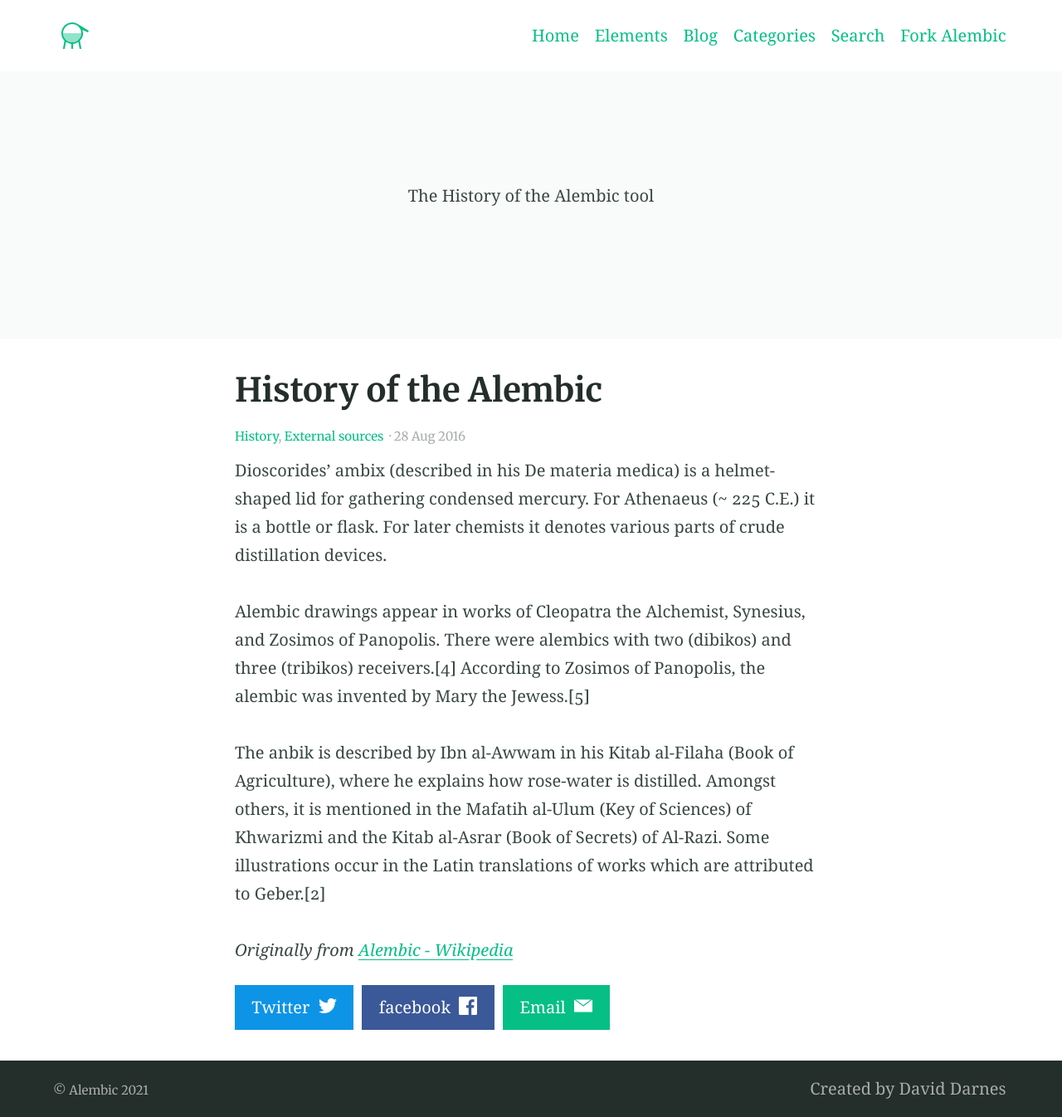
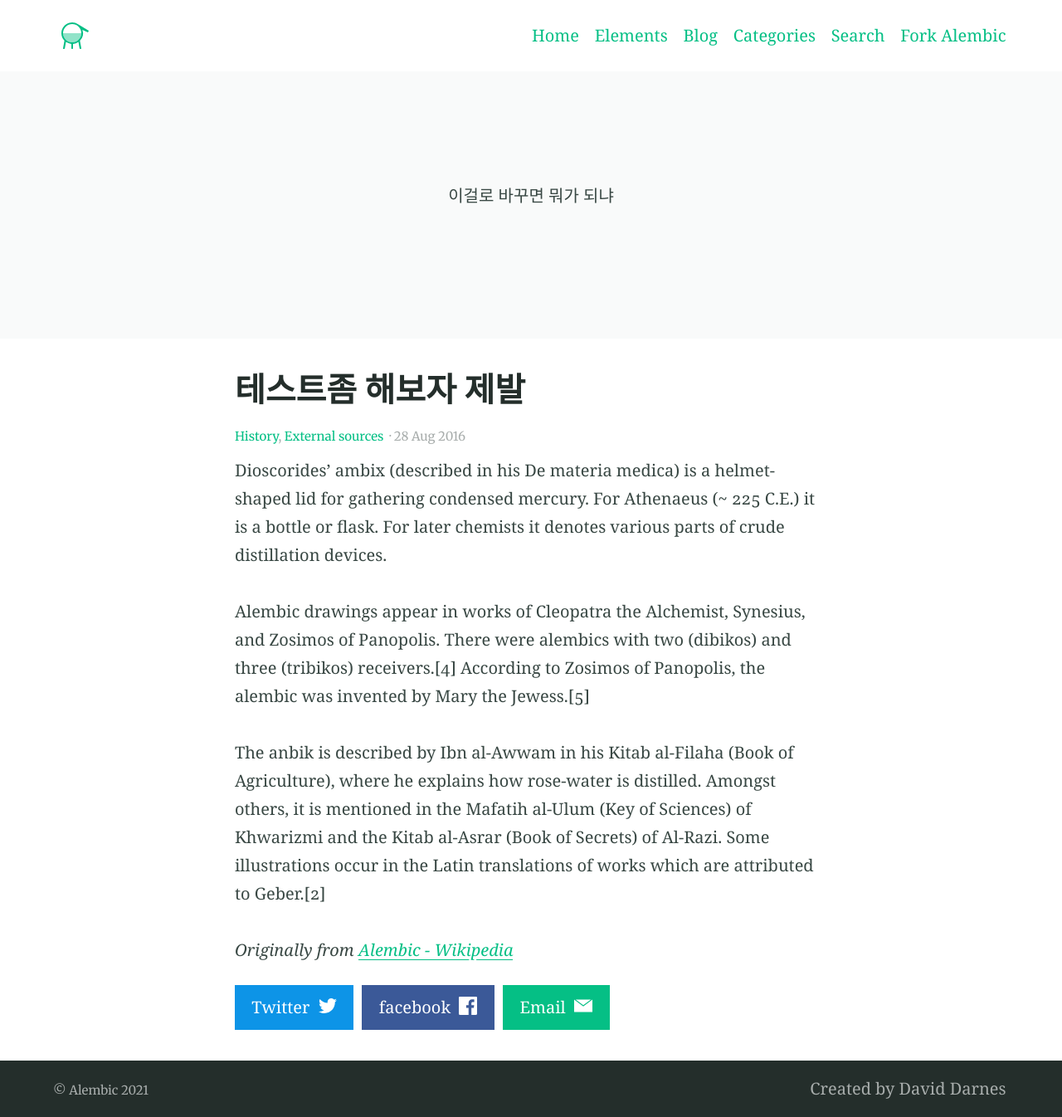
Before and after one commit to daviddarnes/alembic, a Jekyll site: the page built from _posts/2016-08-28-example-post-two.md, in a window 1280 px wide. Shown: the whole page at 83% size. Built offline with Jekyll 4.4.1, drawn with Linux system fonts in a browser that asks for light colours.

Commit message:
Update 2016-08-28-example-post-two.md

```diff
--- a/_posts/2016-08-28-example-post-two.md
+++ b/_posts/2016-08-28-example-post-two.md
@@ -1,10 +1,10 @@
 ---
-title: History of the Alembic
+title: 테스트좀 해보자 제발
 categories:
 - History
 - External sources
 feature_text: |
-  The History of the Alembic tool
+  이걸로 바꾸면 뭐가 되냐
 ---
 
 Dioscorides' ambix (described in his De materia medica) is a helmet-shaped lid for gathering condensed mercury. For Athenaeus (~ 225 C.E.) it is a bottle or flask. For later chemists it denotes various parts of crude distillation devices.
```
